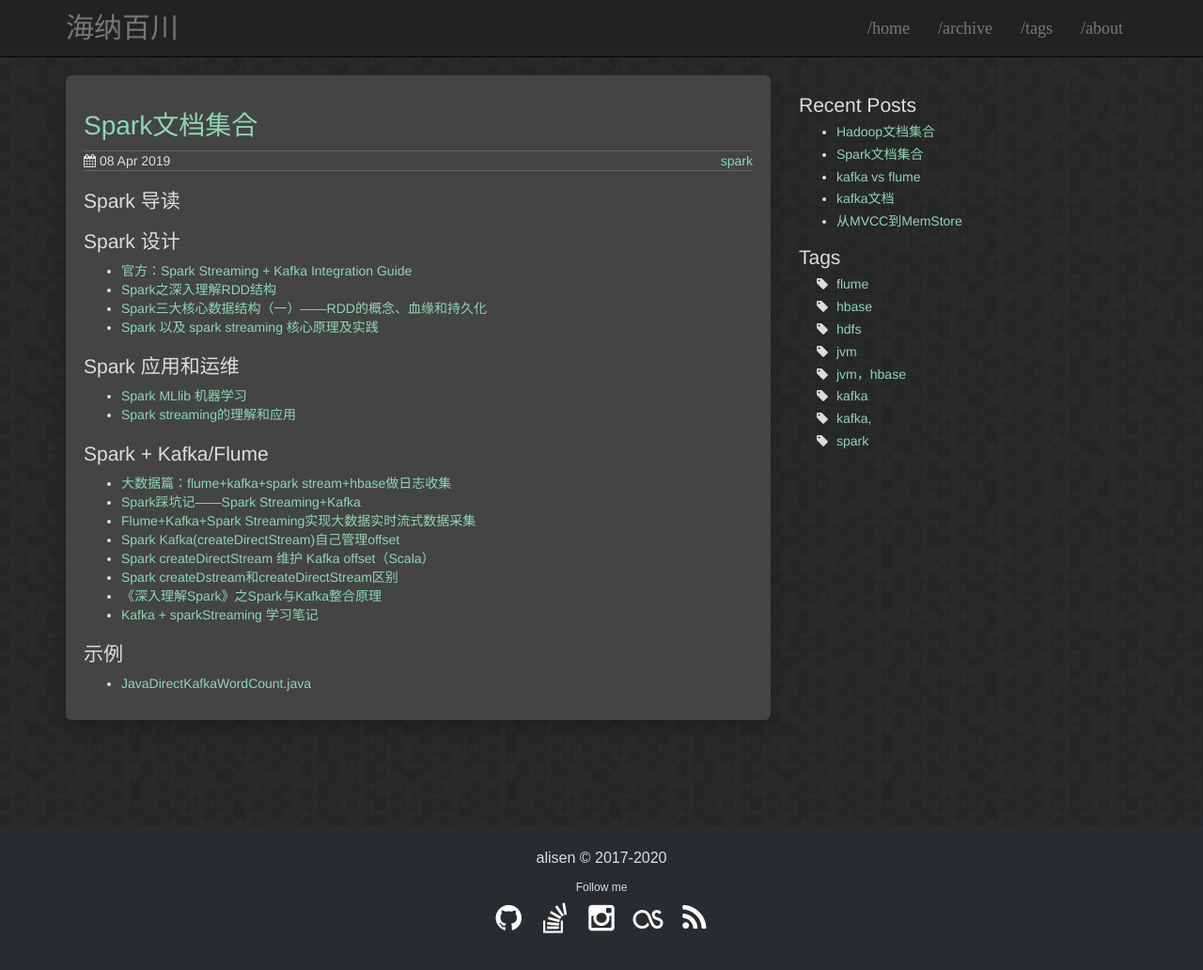
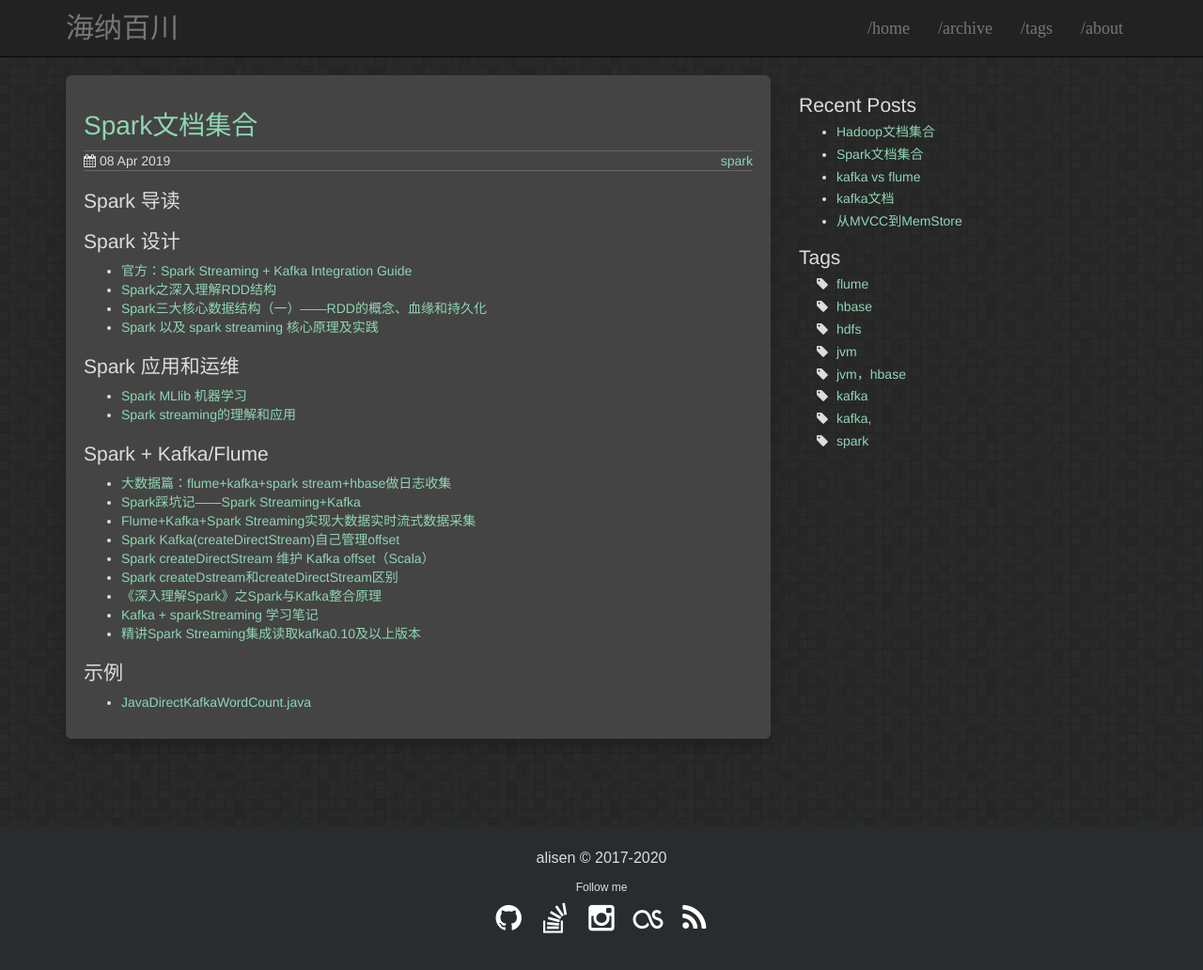
Before and after one commit to igithu/summary, a Jekyll site: the page built from _posts/2019-04-08-spark-doc.md, in a window 1280 px wide and 1056 px high. Shown: the top 1032 px of the window at 94% size. Built offline with Jekyll 4.4.1, drawn with Linux system fonts in a browser that asks for light colours.

Commit message:
Update 2019-04-08-spark-doc.md

```diff
--- a/_posts/2019-04-08-spark-doc.md
+++ b/_posts/2019-04-08-spark-doc.md
@@ -30,6 +30,7 @@ tags: spark
 * [Spark createDstream和createDirectStream区别](https://www.cnblogs.com/hd-zg/p/6188287.html)
 * [《深入理解Spark》之Spark与Kafka整合原理](https://blog.csdn.net/lyzx_in_csdn/article/details/80602846)
 * [Kafka + sparkStreaming 学习笔记](https://blog.csdn.net/panleiaiying/article/details/85229346)
+* [精讲Spark Streaming集成读取kafka0.10及以上版本](https://blog.csdn.net/daerzei/article/details/80085121)
 
 ## 示例
 * [JavaDirectKafkaWordCount.java](https://github.com/apache/spark/blob/master/examples/src/main/java/org/apache/spark/examples/streaming/JavaDirectKafkaWordCount.java)
```
